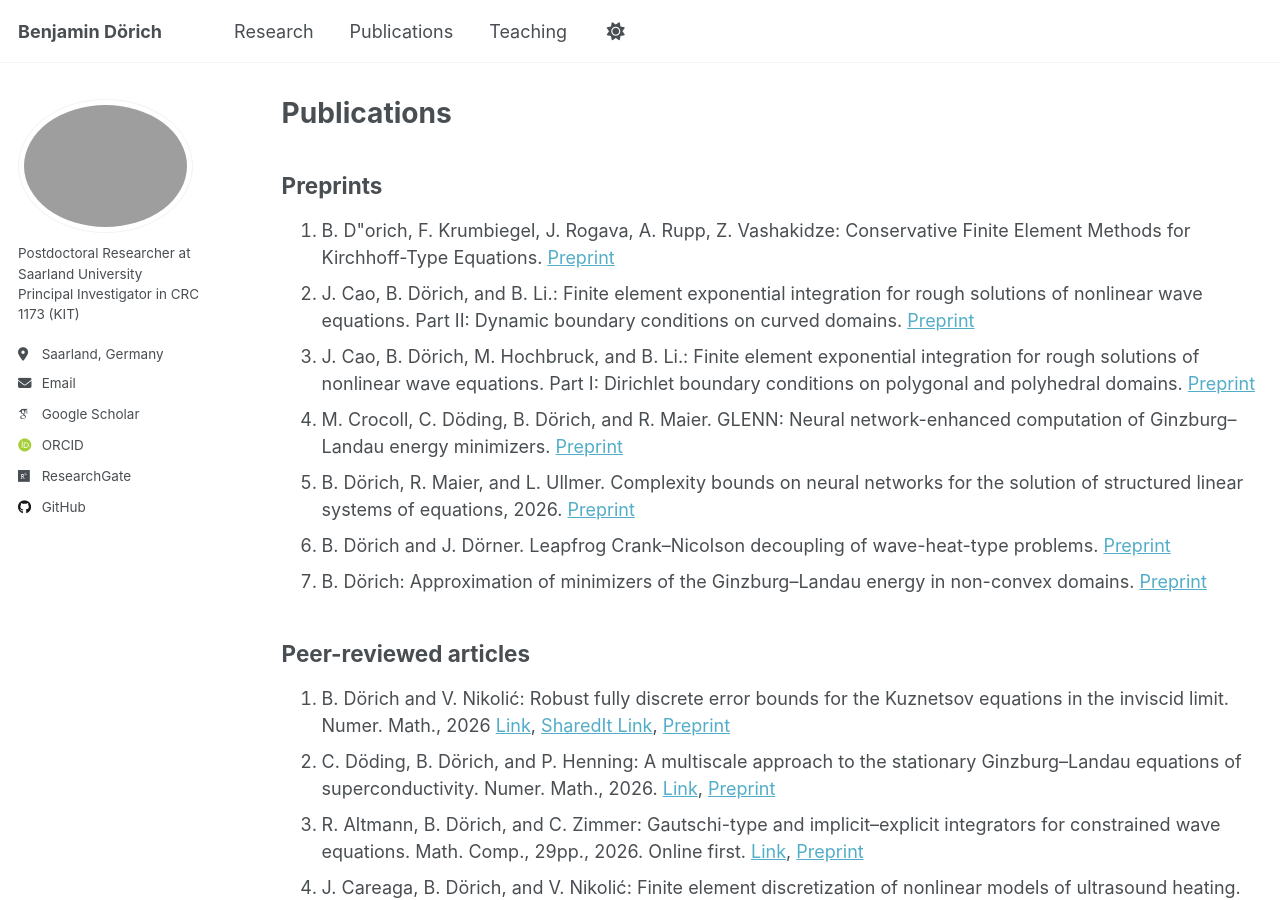
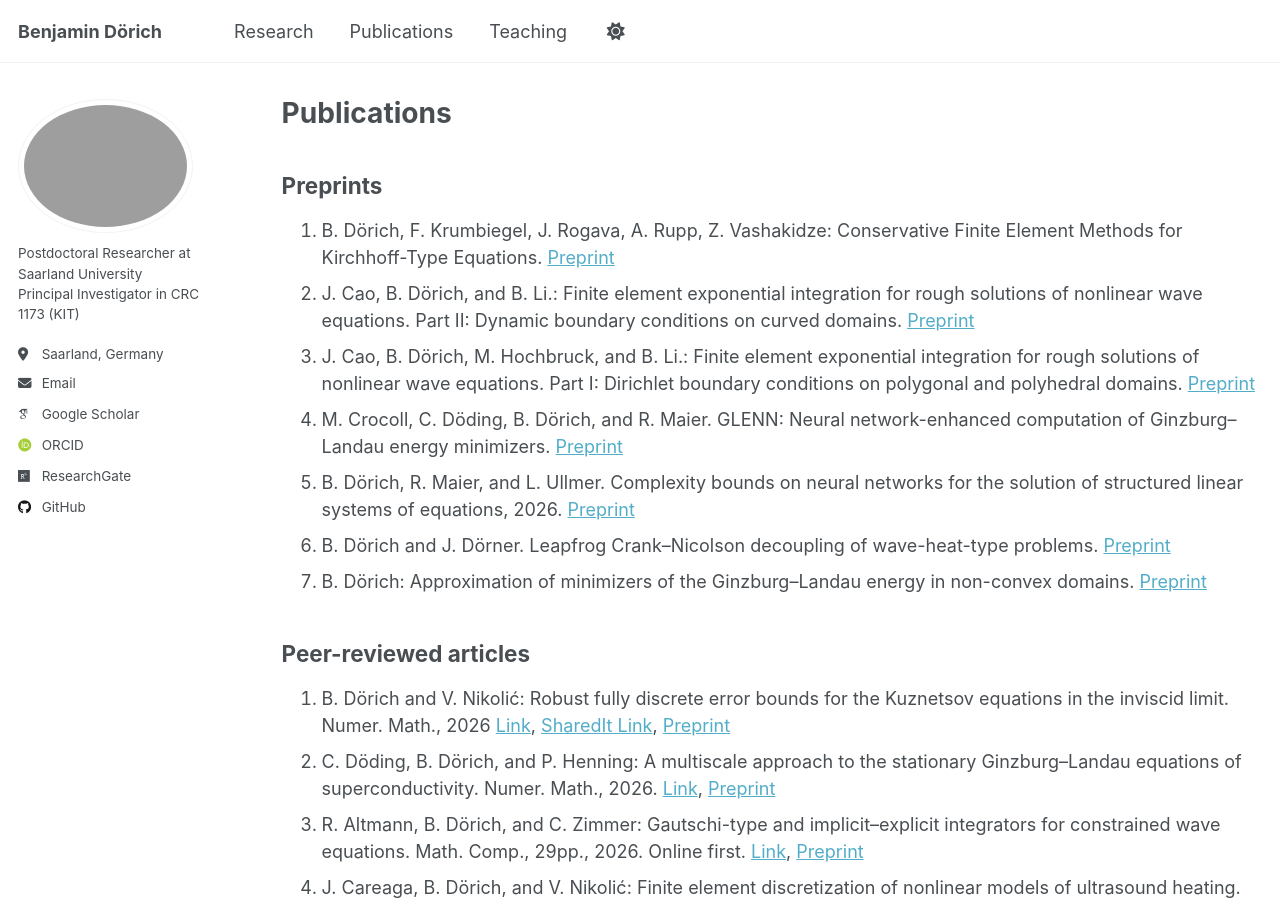
Before and after one commit to BenjaminDoerich/BenjaminDoerich.github.io, a Jekyll site: the page built from _pages/publications.md, in a window 1280 px wide and 900 px high. Built offline with Jekyll 4.4.1, drawn with Linux system fonts in a browser that asks for light colours; some web fonts are replaced; a script that is not in the unit is left out.

Commit message:
Update publications.md

```diff
--- a/_pages/publications.md
+++ b/_pages/publications.md
@@ -12,7 +12,7 @@ redirect_from:
 
 ## Preprints
 
-1. B. D\"orich, F. Krumbiegel, J. Rogava, A. Rupp, Z. Vashakidze: Conservative Finite Element Methods for Kirchhoff-Type Equations. [Preprint](https://arxiv.org/pdf/2610.31487)
+1. B. Dörich, F. Krumbiegel, J. Rogava, A. Rupp, Z. Vashakidze: Conservative Finite Element Methods for Kirchhoff-Type Equations. [Preprint](https://arxiv.org/pdf/2610.31487)
 1. J. Cao, B. Dörich, and B. Li.: Finite element exponential integration for rough solutions of nonlinear wave equations. Part II: Dynamic boundary conditions on curved domains. [Preprint](https://www.waves.kit.edu/downloads/CRC1173_Preprint_2026-30.pdf)
 1. J. Cao, B. Dörich, M. Hochbruck, and B. Li.:  Finite element exponential integration for rough solutions of nonlinear wave equations. Part I: Dirichlet boundary conditions on polygonal and polyhedral domains. [Preprint](https://www.waves.kit.edu/downloads/CRC1173_Preprint_2026-29.pdf)
 1. M. Crocoll, C. Döding, B. Dörich, and R. Maier. GLENN: Neural network-enhanced computation of Ginzburg–Landau energy minimizers. [Preprint](https://arxiv.org/abs/2603.19096)
```
